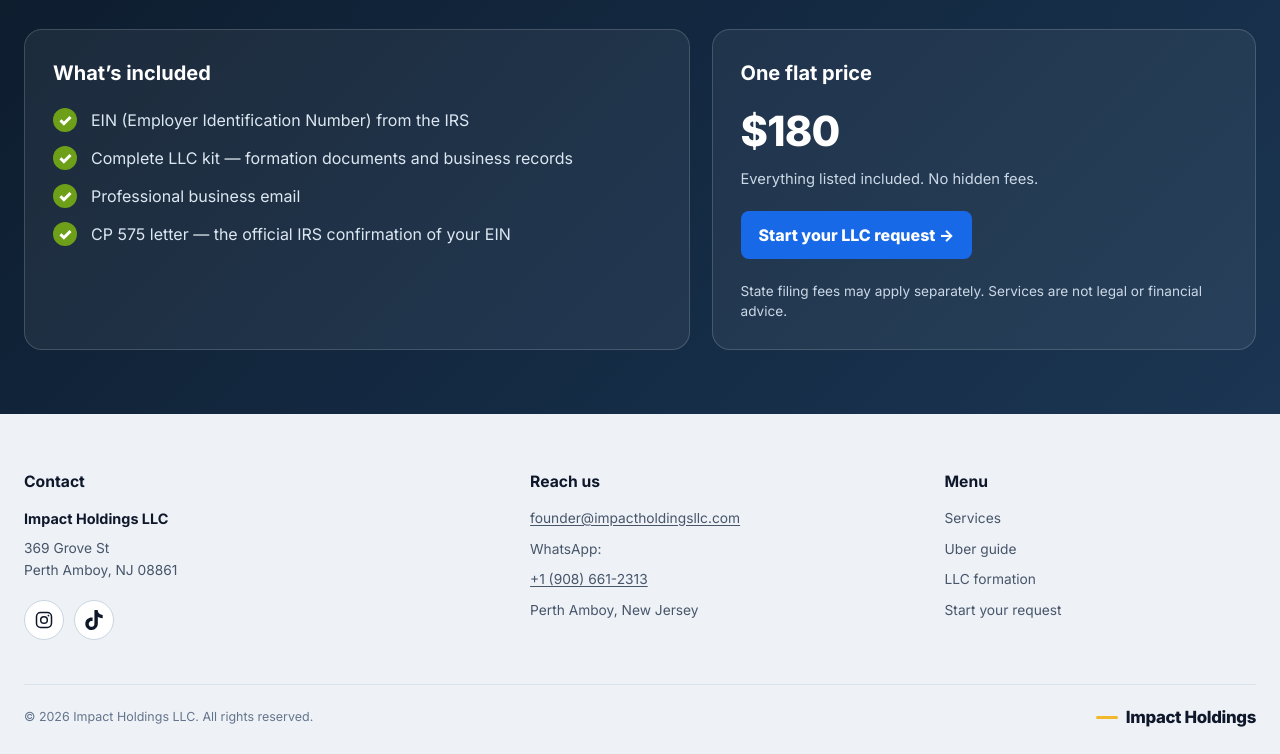
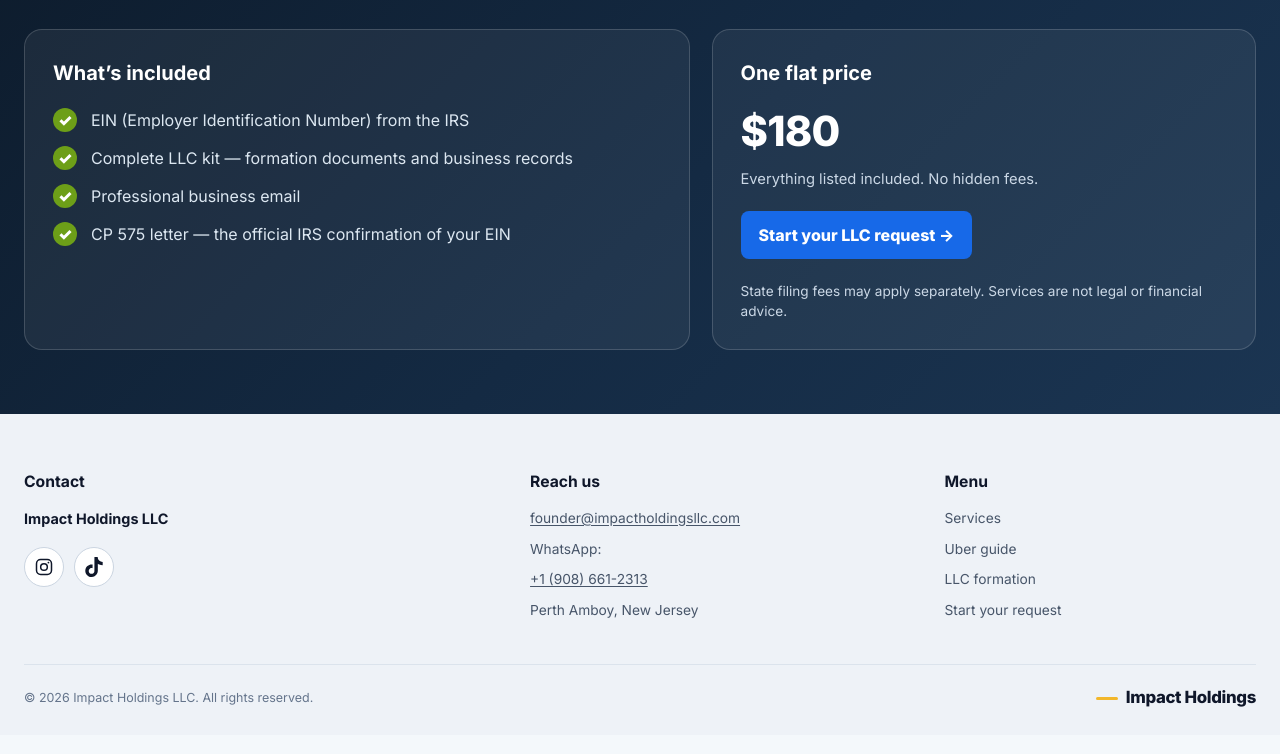
Before and after one commit to impactlabsglobal/impact-holdings-website, a plain HTML site: page index.html in a window 1280 px wide. Shown: the part 2014-2768 px from the top of the page. Drawn offline with Linux system fonts and the light colour scheme; a script that the page names is missing.

Commit message:
Remove street address from footer: remote-only business, contact via WhatsApp and email

```diff
--- a/index.html
+++ b/index.html
@@ -601,7 +601,6 @@
         <div class="footer-column">
           <h3 id="footerContactTitle">Contact</h3>
           <p class="footer-company">Impact Holdings LLC</p>
-          <p class="footer-address">369 Grove St<br>Perth Amboy, NJ 08861</p>
           <div class="footer-socials"><a class="footer-social-icon" href="https://www.instagram.com/mrbatistaj/" target="_blank" rel="noopener noreferrer" aria-label="Instagram @mrbatistaj"><svg viewBox="0 0 24 24" width="20" height="20" fill="none" stroke="currentColor" stroke-width="1.8" stroke-linecap="round" aria-hidden="true"><rect x="3" y="3" width="18" height="18" rx="5"/><circle cx="12" cy="12" r="4"/><circle cx="17.3" cy="6.7" r="1.1" fill="currentColor" stroke="none"/></svg></a><a class="footer-social-icon" href="https://www.tiktok.com/@mrbatistaj" target="_blank" rel="noopener noreferrer" aria-label="TikTok @mrbatistaj"><svg viewBox="0 0 24 24" width="20" height="20" fill="currentColor" aria-hidden="true"><path d="M12.525.02c1.31-.02 2.61-.01 3.91-.02.08 1.53.63 3.09 1.75 4.17 1.12 1.11 2.7 1.62 4.24 1.79v4.03c-1.44-.05-2.89-.35-4.2-.97-.57-.26-1.1-.59-1.62-.93-.01 2.92.01 5.84-.02 8.75-.08 1.4-.54 2.79-1.35 3.94-1.31 1.92-3.58 3.17-5.91 3.21-1.43.08-2.86-.31-4.08-1.03-2.02-1.19-3.44-3.37-3.65-5.71-.02-.5-.03-1-.01-1.49.18-1.9 1.12-3.72 2.58-4.96 1.66-1.44 3.98-2.13 6.15-1.72.02 1.48-.04 2.96-.04 4.44-.99-.32-2.15-.23-3.02.37-.63.41-1.11 1.04-1.36 1.75-.21.51-.15 1.07-.14 1.61.24 1.64 1.82 3.02 3.5 2.87 1.12-.01 2.19-.66 2.77-1.61.19-.33.4-.67.41-1.06.1-1.79.06-3.57.07-5.36.01-4.03-.01-8.05.02-12.07z"/></svg></a></div>
         </div>
         <div class="footer-column">
```
Also changed, not shown: uber.html (+0 -1 lines).
